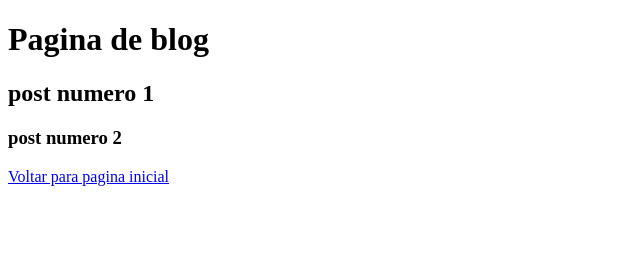
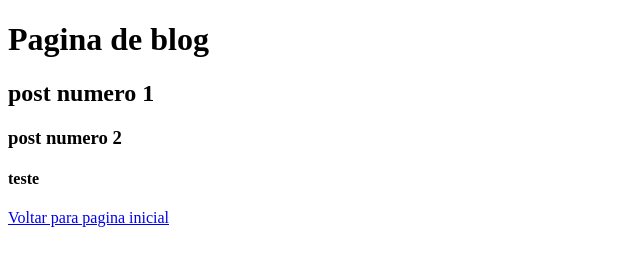
Before and after one commit to LucasGitHubC/aula-github, a plain HTML site: page blog.html in a window 1280 px wide. Shown: the whole page, without its empty margins (0-640 px from the left). Drawn offline with Linux system fonts and the light colour scheme.

Commit message:
exercicio teste

```diff
--- a/blog.html
+++ b/blog.html
@@ -10,6 +10,7 @@
     <h1>Pagina de blog<h1>
     <h2> post numero 1</h2>
     <h3>post numero 2</h3>
+    <h4> teste </h4>
     </h1>
     <a href="index.html"> Voltar para pagina inicial</a>
 
```
